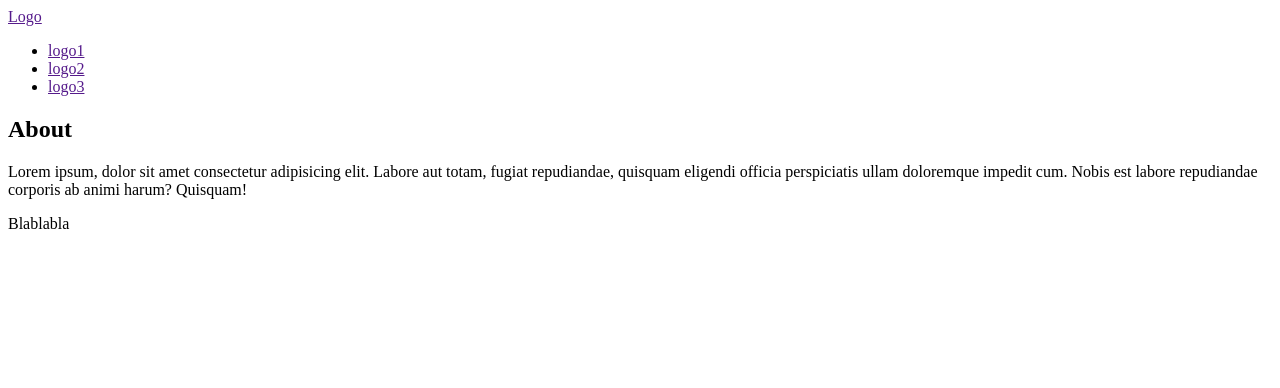
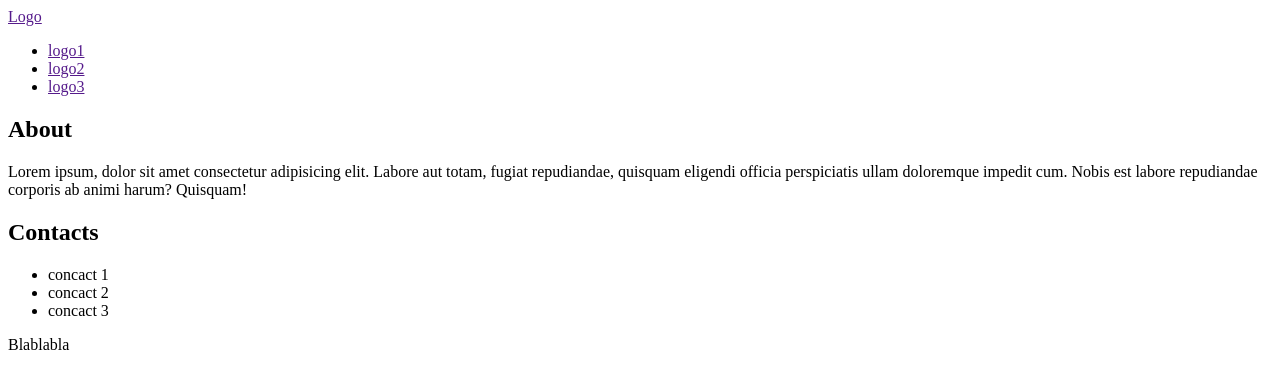
Before and after one commit to oleksandr-vasylenko/blended1, a plain HTML site: page index.html in a window 1280 px wide. Drawn offline with Linux system fonts and the light colour scheme.

Commit message:
Add contacts

```diff
--- a/index.html
+++ b/index.html
@@ -22,14 +22,25 @@
 					</li>
 				</ul>
 			</nav>
-
 		</header>
 		<section>
 			<h1>About</h1>
-			<p>Lorem ipsum, dolor sit amet consectetur adipisicing elit. Labore aut totam, fugiat repudiandae, quisquam eligendi officia perspiciatis ullam doloremque impedit cum. Nobis est labore repudiandae corporis ab animi harum? Quisquam!</p>
+			<p>
+				Lorem ipsum, dolor sit amet consectetur adipisicing elit. Labore aut totam, fugiat repudiandae, quisquam
+				eligendi officia perspiciatis ullam doloremque impedit cum. Nobis est labore repudiandae corporis ab animi
+				harum? Quisquam!
+			</p>
 		</section>
-  <footer>
-      <p>Blablabla</p>
-    </footer>
+		<section>
+			<h2>Contacts</h2>
+			<ul>
+				<li>concact 1</li>
+				<li>concact 2</li>
+				<li>concact 3</li>
+			</ul>
+		</section>
+		<footer>
+			<p>Blablabla</p>
+		</footer>
 	</body>
 </html>
```
